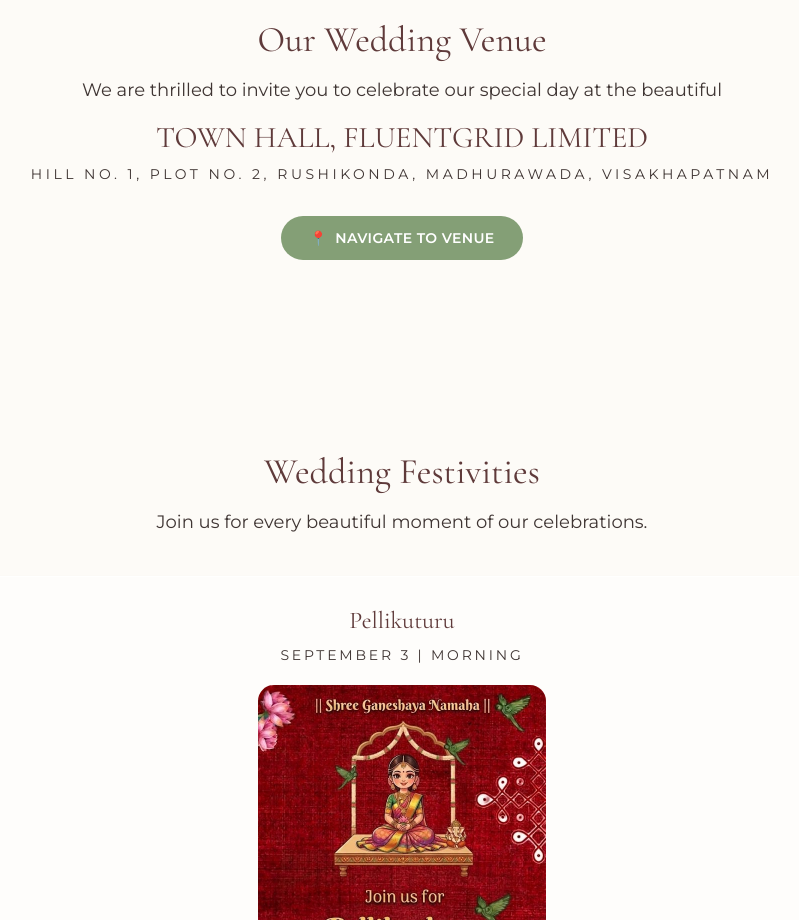
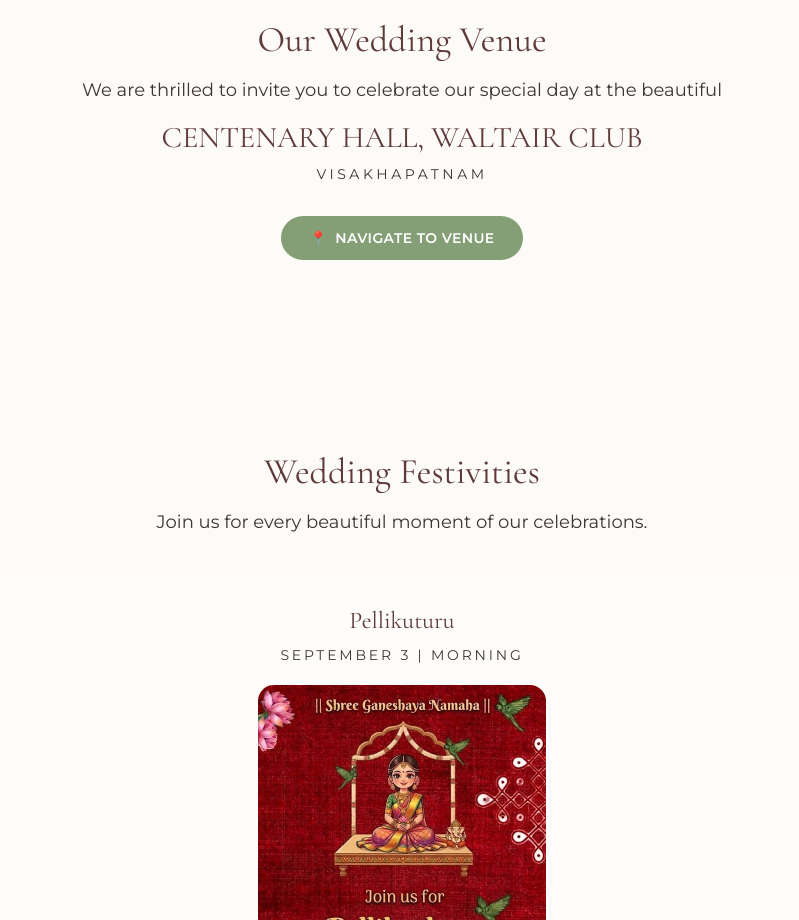
Before and after one commit to aalok2/invite, a Next.js app: page / in a window 1280 px wide. Shown: the part 900-1820 px from the top of the page, without its empty margins (238-1037 px from the left). Built offline with nearby package versions, Linux system fonts and the light colour scheme.

Commit message:
Update wedding venue details in constants.js to reflect new location and venue name.

```diff
--- a/src/data/constants.js
+++ b/src/data/constants.js
@@ -41,8 +41,8 @@ export const WEDDING_CONTENT = {
     heading: "Our Wedding Venue",
     bodyText:
       "We are thrilled to invite you to celebrate our special day at the beautiful",
-    venueName: "TOWN HALL, FLUENTGRID LIMITED",
-    location: "HILL NO. 1, PLOT NO. 2, RUSHIKONDA, MADHURAWADA, VISAKHAPATNAM",
+    venueName: "CENTENARY HALL, WALTAIR CLUB",
+    location: "VISAKHAPATNAM",
     action: {
       label: "NAVIGATE TO VENUE",
       href: "https://maps.app.goo.gl/tjBaWhbYQ9itVVBL6"
```
